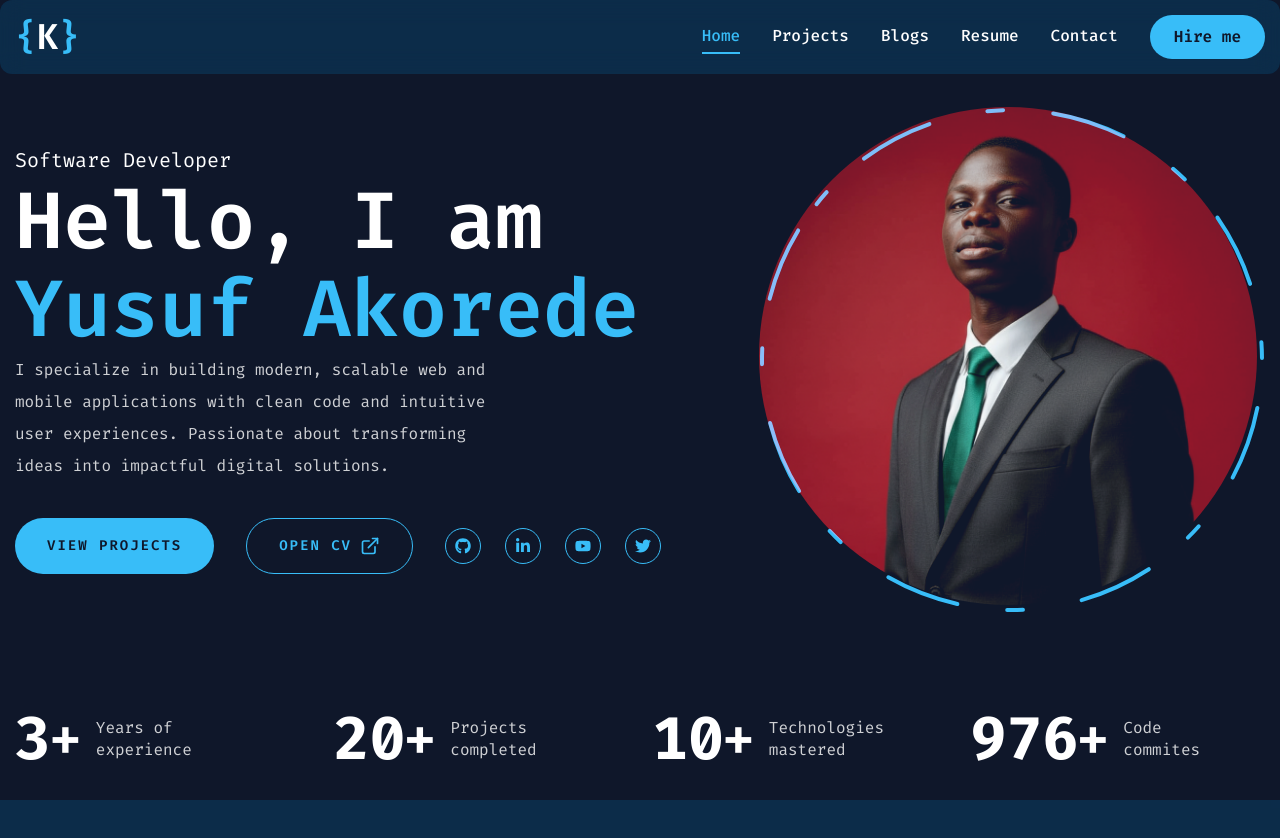
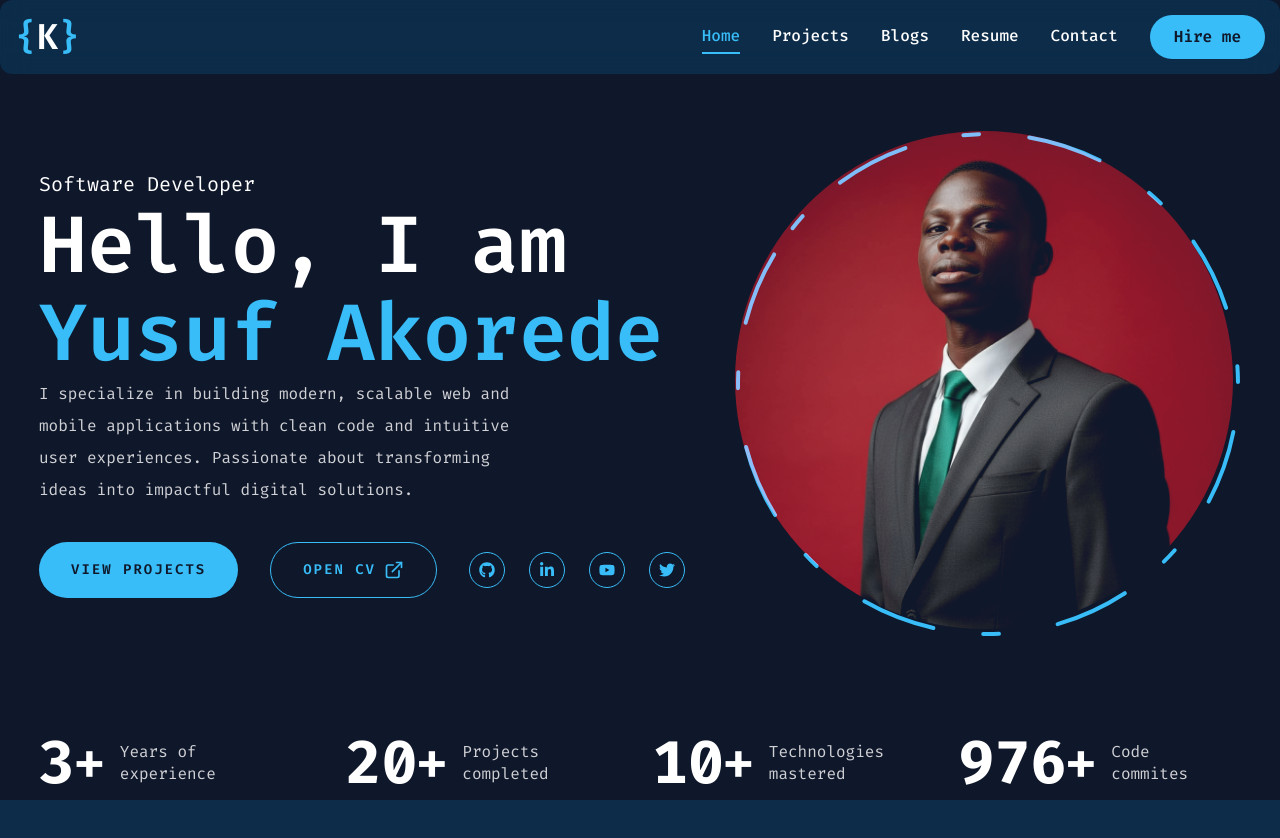
Before and after one commit to koredeycode/korecodes, a Next.js app: page / in a window 1280 px wide. Shown: the top 838 px of the page. Before the commit the page ends 808 px from the top, so only its background shows below. Built offline with nearby package versions, Linux system fonts and the light colour scheme.

Commit message:
feat: update layout and styling for contact, home, and resume pages; add Vercel Analytics dependency

```diff
--- a/app/contact/page.tsx
+++ b/app/contact/page.tsx
@@ -52,7 +52,7 @@ const Contact = () => {
         opacity: 1,
         transition: { delay: 2.4, duration: 0.4, ease: "easeIn" },
       }}
-      className="py-8"
+      className="min-h-[80vh] flex flex-col justify-center py-12 xl:px-6"
     >
       <div className="container mx-auto">
         <div className="mb-12 text-center">
--- a/app/layout.tsx
+++ b/app/layout.tsx
@@ -6,6 +6,8 @@ import Header from "@/components/Header";
 import PageTransition from "@/components/PageTransition";
 import StairTransition from "@/components/StairTransition";
 import { Fira_Code, Poppins } from "next/font/google";
+import { Analytics } from '@vercel/analytics/next';
+
 const poppins = Poppins({
   subsets: ["latin"],
   weight: ["100", "200", "300", "400", "500", "600", "700", "800"],
@@ -44,6 +46,7 @@ export default function RootLayout({
         {/* <CurtainTransition /> */}
 
         <PageTransition>{children}</PageTransition>
+        <Analytics />
       </body>
     </html>
   );
--- a/app/page.tsx
+++ b/app/page.tsx
@@ -7,7 +7,7 @@ import Link from "next/link";
 
 const Home = () => {
   return (
-    <section className="h-full py-6">
+    <section className="h-full py-12 xl:px-6">
       <div className="container mx-auto h-full">
         <div className="flex flex-col xl:flex-row items-center justify-between xl:pt-8 xl:pb-24">
           <div className="text-center xl:text-left order-2 xl:order-none">
--- a/app/resume/page.tsx
+++ b/app/resume/page.tsx
@@ -68,7 +68,7 @@ const Resume = () => {
         opacity: 1,
         transition: { delay: 2.4, duration: 0.4, ease: "easeIn" },
       }}
-      className="min-h-[80vh] flex item-center justify-center py-12 xl:py-8"
+      className="min-h-[80vh] flex flex-col justify-center py-12 xl:px-6"
     >
       <div className="container mx-auto">
         <div className="mb-12 text-center">
--- a/package.json
+++ b/package.json
@@ -16,6 +16,7 @@
     "@radix-ui/react-tabs": "^1.1.13",
     "@radix-ui/react-tooltip": "^1.2.8",
     "@react-email/render": "^1.2.3",
+    "@vercel/analytics": "^1.6.1",
     "class-variance-authority": "^0.7.1",
     "clsx": "^2.1.1",
     "framer-motion": "^12.23.12",
```
Also changed, not shown: 1 other file (tests, documents, lock files or other folders).
